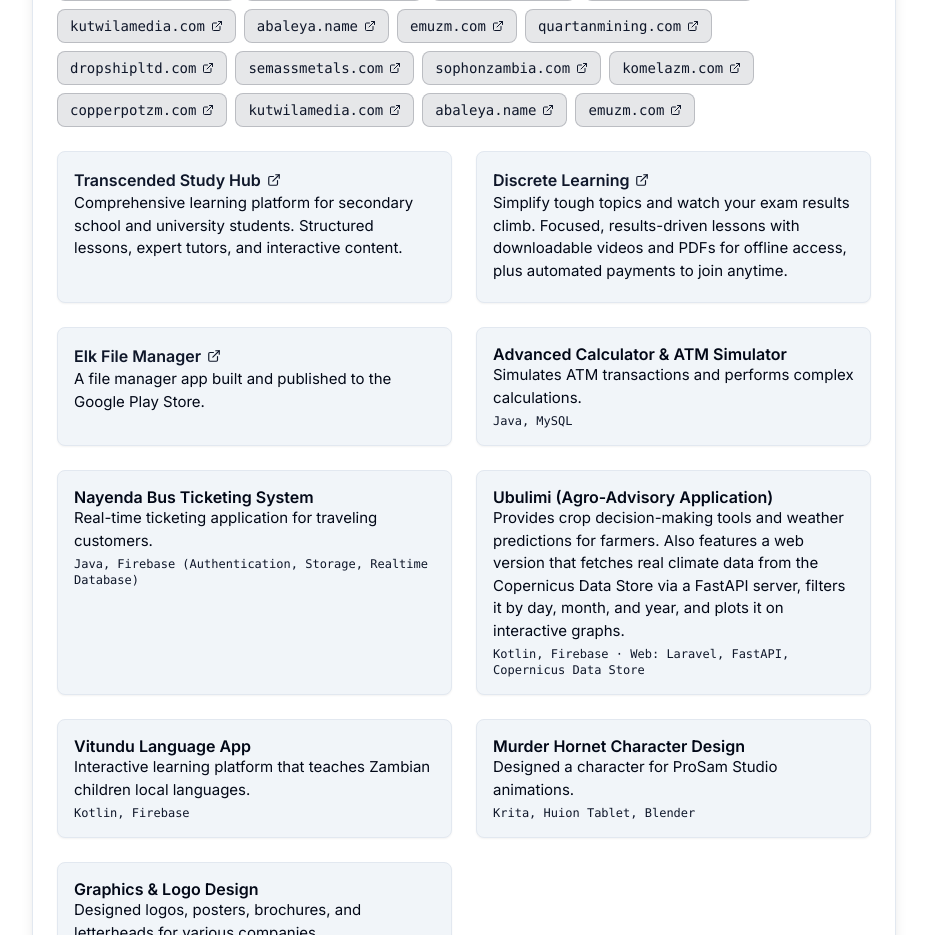
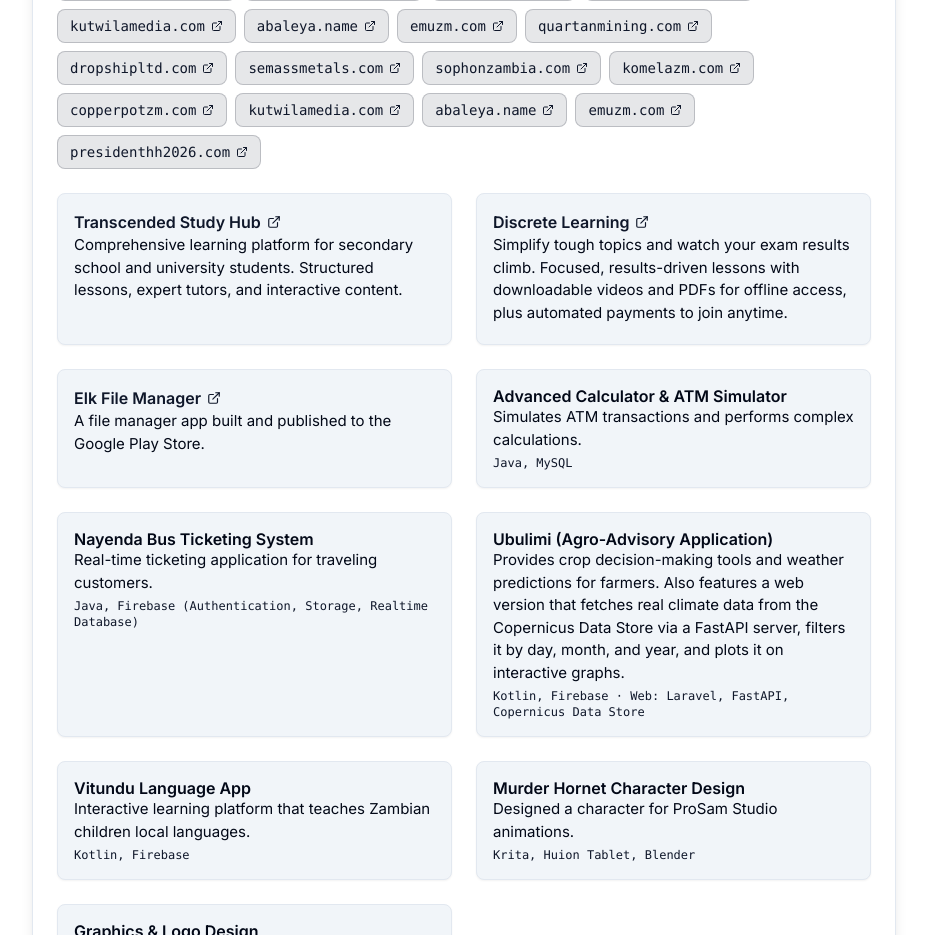
Before and after one commit to MunguInfinity/Wangu-Ngalati-Portfolio, a React (Vite) app: page / in a window 1280 px wide. Shown: the part 4960-5895 px from the top of the page, without its empty margins (336-1263 px from the left). Built offline with nearby package versions, Linux system fonts and the light colour scheme.

Commit message:
added http://presidenthh2026.com/ website to projects done

```diff
--- a/src/components/ProjectsSection.tsx
+++ b/src/components/ProjectsSection.tsx
@@ -22,6 +22,7 @@ const clientSites = [
   { name: "kutwilamedia.com", url: "https://kutwilamedia.com" },
   { name: "abaleya.name", url: "https://abaleya.name" },
   { name: "emuzm.com", url: "https://emuzm.com" },
+  {name:"presidenthh2026.com", url: "https://presidenthh2026.com"}
 ];
 
 const projects = [
```
